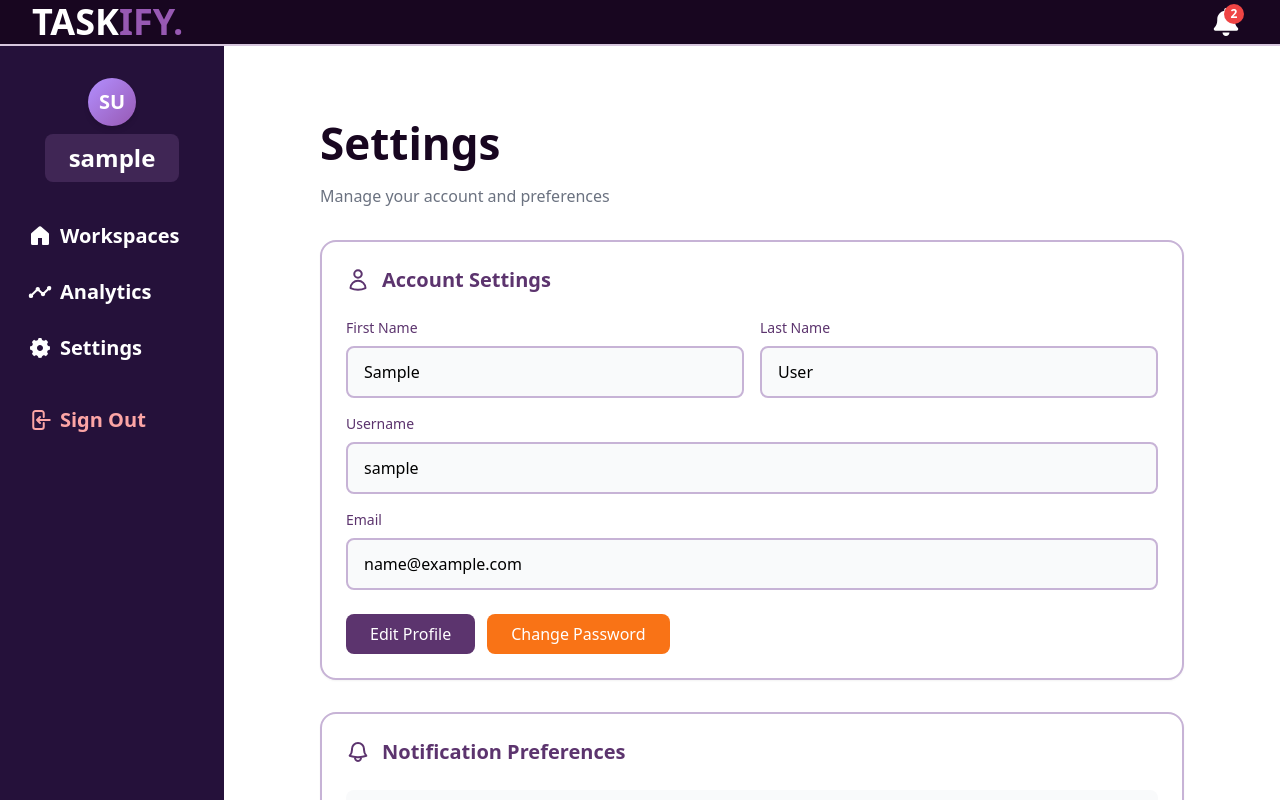
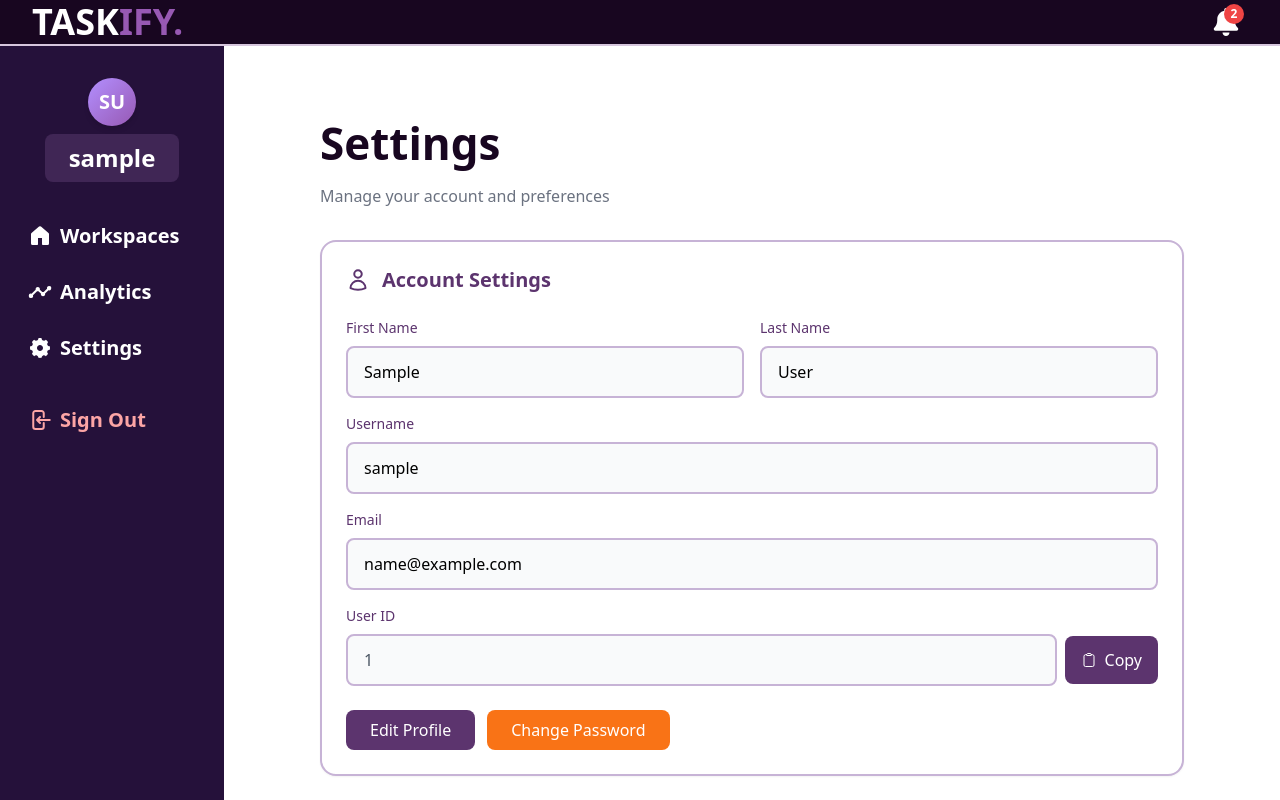
Before and after one commit to suhamirza/gradproject, a React (Vite) app: page /app/settings in a window 1280 px wide. Shown: the top 800 px of the page. Built offline with nearby package versions, Linux system fonts and the light colour scheme; sample sign-in values are in the browser's storage; the HTML template or start-up script is replaced by a standard one.

Commit message:
added user id to settings

```diff
--- a/src/components/MainAppPages/Settings.tsx
+++ b/src/components/MainAppPages/Settings.tsx
@@ -187,9 +187,7 @@ export default function Settings() {
                     : 'bg-gray-50 cursor-not-allowed'
                 }`}
               />
-            </div>
-
-            <div>
+            </div>            <div>
               <label className="block text-sm font-medium text-[#5C346E] mb-2">Email</label>
               <input
                 type="email"
@@ -202,6 +200,35 @@ export default function Settings() {
                     : 'bg-gray-50 cursor-not-allowed'
                 }`}
               />
+            </div>
+
+            <div>
+              <label className="block text-sm font-medium text-[#5C346E] mb-2">User ID</label>
+              <div className="flex items-center gap-2">
+                <input
+                  type="text"
+                  value={authService.getCurrentUser()?.id || 'Not available'}
+                  disabled
+                  className="flex-1 px-4 py-3 border-2 border-[#c7b3d6] rounded-lg bg-gray-50 cursor-not-allowed text-gray-600"
+                />
+                <button
+                  onClick={() => {
+                    const userId = authService.getCurrentUser()?.id;
+                    if (userId) {
+                      navigator.clipboard.writeText(userId.toString());
+                      // TODO: Show toast notification for successful copy
+                      console.log('User ID copied to clipboard:', userId);
+                    }
+                  }}
+                  className="px-4 py-3 bg-[#5C346E] text-white rounded-lg font-medium hover:bg-[#4A2B5A] transition-colors duration-200 flex items-center gap-2"
+                  title="Copy User ID"
+                >
+                  <svg xmlns="http://www.w3.org/2000/svg" fill="none" viewBox="0 0 24 24" strokeWidth={1.5} stroke="currentColor" className="w-4 h-4">
+                    <path strokeLinecap="round" strokeLinejoin="round" d="M15.666 3.888A2.25 2.25 0 0013.5 2.25h-3c-1.03 0-1.9.693-2.166 1.638m7.332 0c.055.194.084.4.084.612v0a.75.75 0 01-.75.75H9a.75.75 0 01-.75-.75v0c0-.212.03-.418.084-.612m7.332 0c.646.049 1.288.11 1.927.184 1.1.128 1.907 1.077 1.907 2.185V19.5a2.25 2.25 0 01-2.25 2.25H6.75A2.25 2.25 0 014.5 19.5V6.257c0-1.108.806-2.057 1.907-2.185a48.208 48.208 0 011.927-.184" />
+                  </svg>
+                  Copy
+                </button>
+              </div>
             </div>
           </div>
 
```
